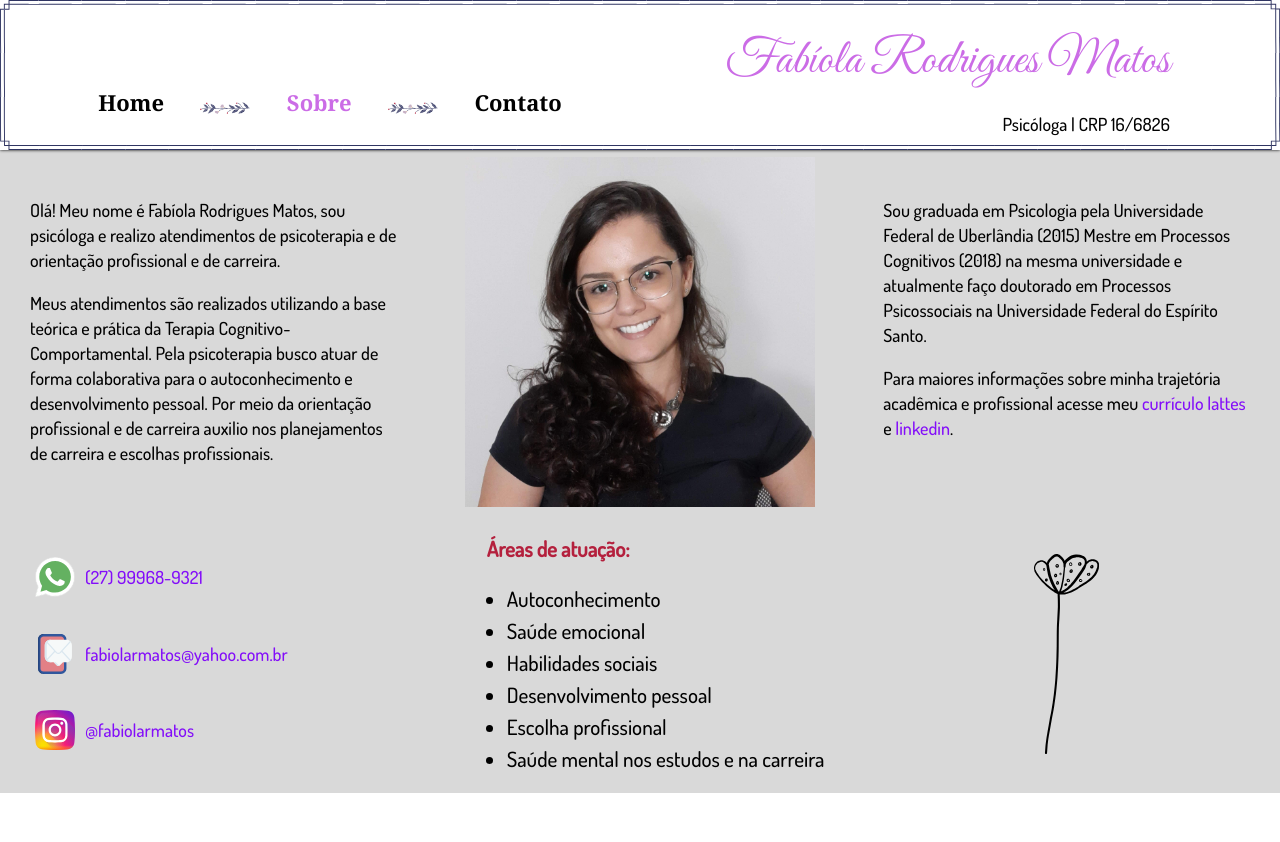
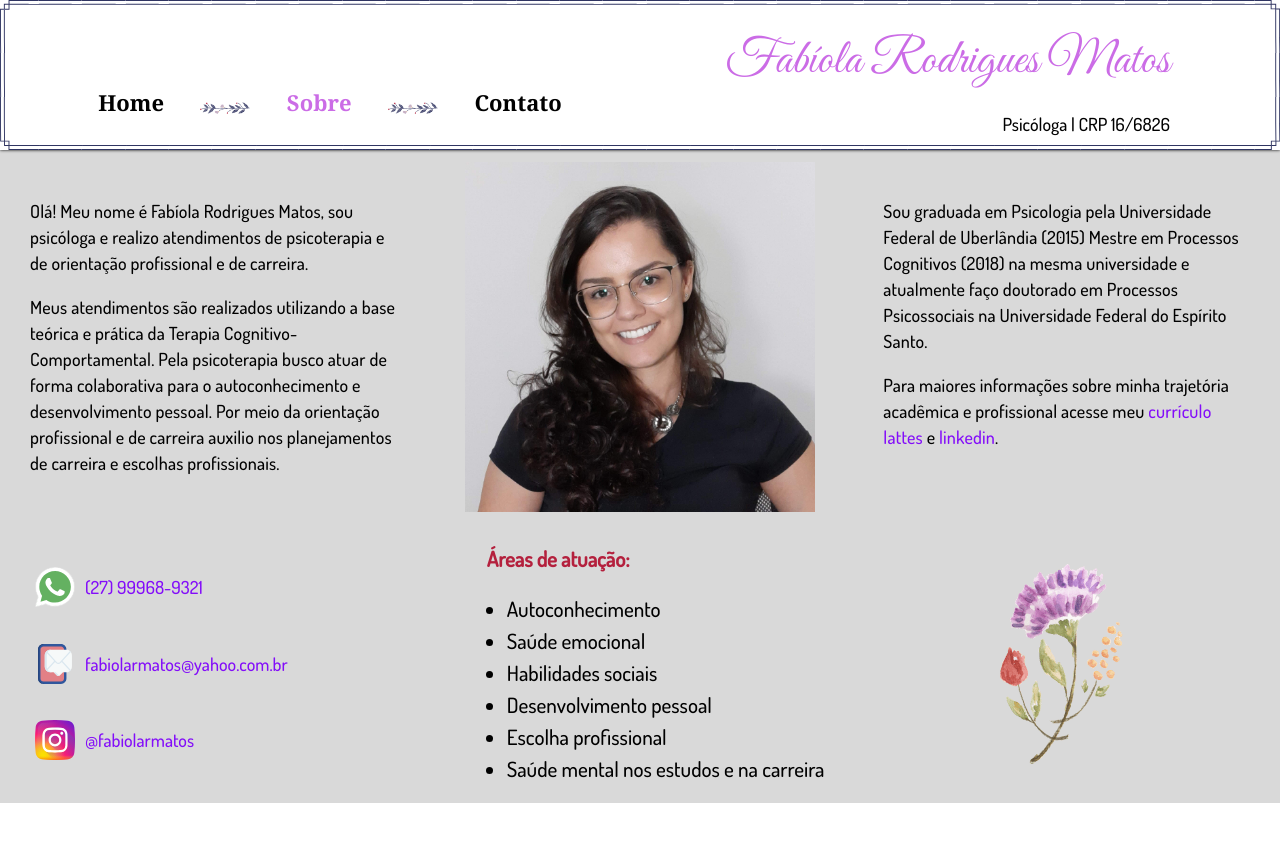
Before and after one commit to fa-matos/fa-matos.github.io, a Jekyll site: the page built from sobre.html, in a window 1280 px wide. Shown: the top 842 px of the page. Built offline with Jekyll 4.4.1, drawn with Linux system fonts in a browser that asks for light colours.

Commit message:
Add links, change flower and text spacing

```diff
--- a/assets/css/about.css
+++ b/assets/css/about.css
@@ -6,7 +6,8 @@
 
 .About--presentation {
   padding: 30px;
-  line-height: 25px;
+  line-height: 26px;
+  letter-spacing: 0.01em;
 }
 
 .About--photo{
--- a/assets/css/presentation.css
+++ b/assets/css/presentation.css
@@ -28,6 +28,8 @@
 .Presentation--content p{
   text-align: initial;
   font-style: italic;
+  line-height: 26px;
+  letter-spacing: 0.01em
 }
 
 .Presentation--content cite{
--- a/sobre.html
+++ b/sobre.html
@@ -25,7 +25,8 @@
       </p>
       <p>
         Para maiores informações sobre minha trajetória acadêmica e profissional acesse meu
-        <a href="">currículo lattes </a> e <a href="">linkedin</a>.
+        <a href="http://lattes.cnpq.br/4706957977125388">currículo lattes </a> e
+        <a href="https://www.linkedin.com/in/fab%C3%ADola-rodrigues-matos-53b298128/">linkedin</a>.
       </p>
   </section>
 
@@ -44,7 +45,7 @@
   </section>
 
   <section class="About--flower">
-    <img src='{{ "/assets/img/flower.svg" | relative_url }}' alt="flor decorativa">
+    <img src='{{ "/assets/img/about-flower.png" | relative_url }}' alt="flor decorativa">
   </section>
 
 </main>
```
Also changed, not shown: assets/img/about-flower.png (added).
